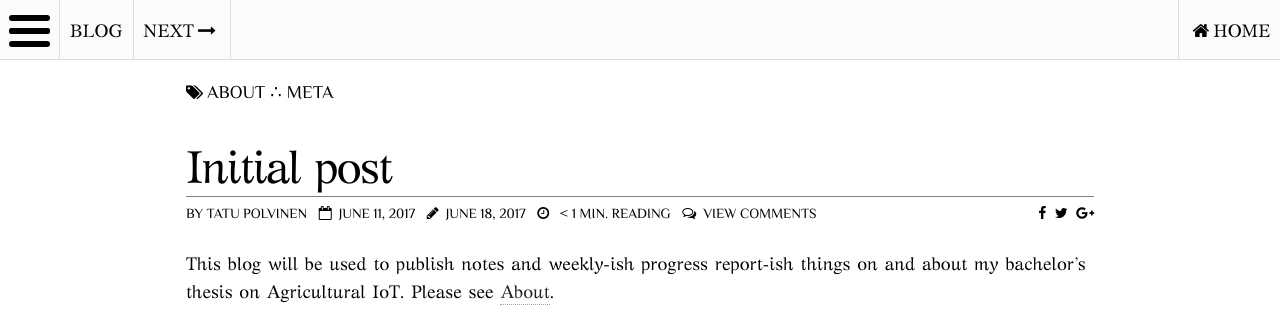
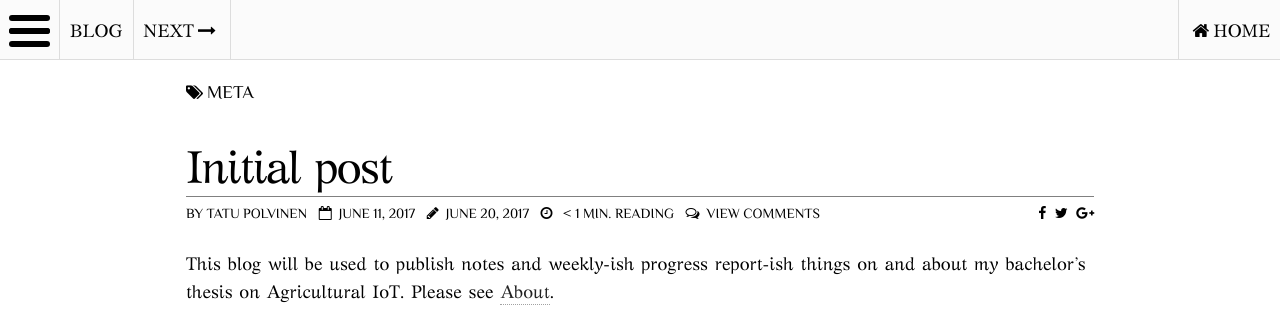
Before and after one commit to tpolvinen/tpolvinen.github.io, a Jekyll site: the page built from _posts/blog/2017-06-11-Initial-Post.md, in a window 1280 px wide. Shown: the top 309 px of the page. Built offline with Jekyll 4.4.1, drawn with Linux system fonts in a browser that asks for light colours; nearby versions of some CDN libraries; comment, search, counter and statistics services are not loaded.

Commit message:
Refactored Posts: I Hate Word (moved to Workflow) & Initial Post(tags)

```diff
--- a/_posts/blog/2017-06-11-Initial-Post.md
+++ b/_posts/blog/2017-06-11-Initial-Post.md
@@ -6,8 +6,8 @@ comments: true
 title: 'Initial post'
 excerpt: "Initial post & statement of intention"
 date: '2017-06-11T14:53:00+03:00'
-modified: '2017-06-18T20:59:00+03:00'
-tags: [about, meta]
+modified: '2017-06-20T20:22:00+03:00'
+tags: meta
 author: Author1
 hidelogo: true
 relatedposts:
```
Also changed, not shown: _posts/workflow/2017-06-20-I-Hate-Word.md (renamed from _posts/blog/2017-06-20-I-Hate-Word.md, +1 -1 lines).
